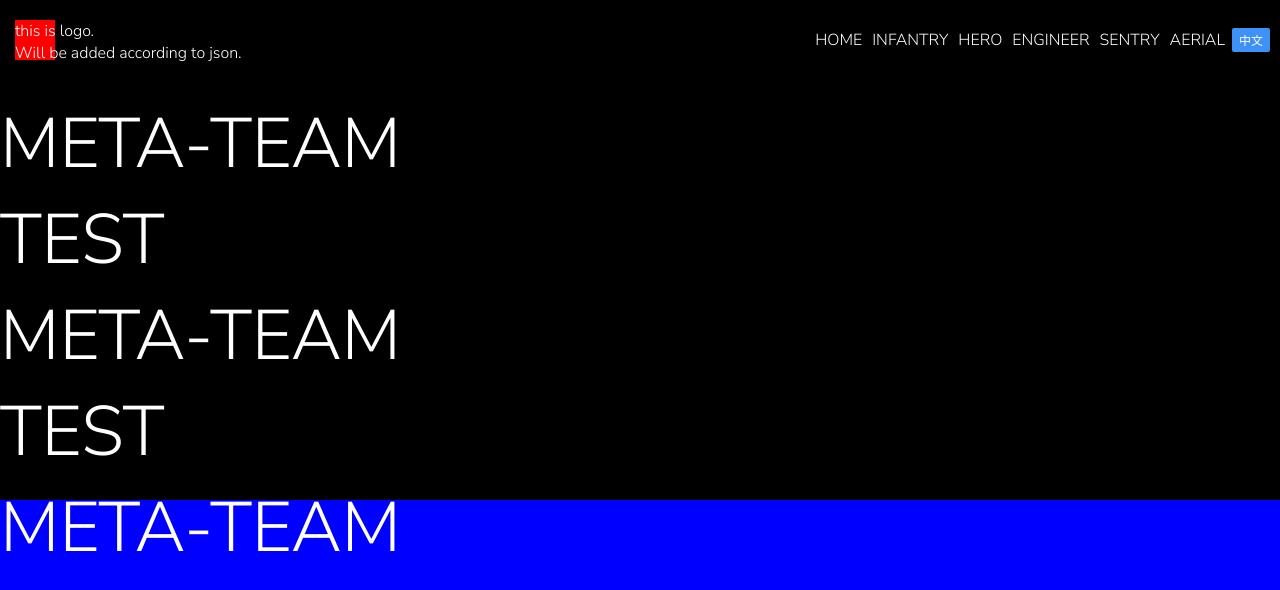
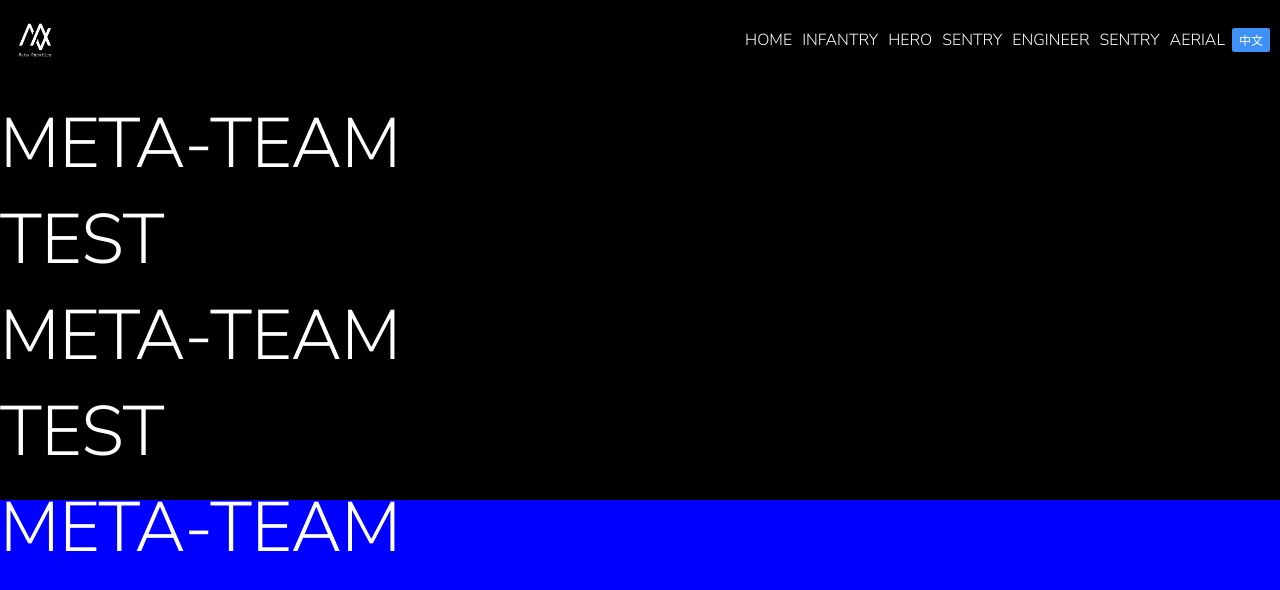
Before and after one commit to Meta-Team/Meta-Team.github.io, a plain HTML site: page index.html in a window 1280 px wide. Drawn offline with Linux system fonts and the light colour scheme.

Commit message:
[feature] Add a json file that customizes navigation bar.

```diff
--- a/index.html
+++ b/index.html
@@ -30,23 +30,14 @@
                     <span class="nav-expand-btn-line nav-expand-btn-line-bottom"></span>
 				</span>
     </label>
-    <div class="logo-panel" style="white-space:nowrap">
-        this is logo. <br>Will be added according to json.
-    </div>
+    <div class="logo-panel" id="logo"></div>
     <div class="en-switch-btn">中文</div>
-    <div class="menu-panel">
-<!--        For Test Use, loaded from json files in the future-->
-        <div class="menu-items">HOME</div>
-        <div class="menu-items">INFANTRY</div>
-        <div class="menu-items">HERO</div>
-        <div class="menu-items">ENGINEER</div>
-        <div class="menu-items">SENTRY</div>
-        <div class="menu-items">AERIAL</div>
-    </div>
+    <div class="menu-panel" id = "menu-panel"></div>
 </nav>
 <script src="ui_components/nav/javascript_include.js"></script>
+<script src="ui_components/website_controller.js"></script>
 <script>
-    let NavController = new nav_controller();
+    let WebsiteController = new website_controller("/website-config.json");
 </script>
 </body>
 </html>
--- a/ui_components/nav/css_include.css
+++ b/ui_components/nav/css_include.css
@@ -42,7 +42,7 @@ nav::after{
     width: 40px;
     height: 40px;
     margin: 15px;
-    background-color: red;
+    background-size: 100% 100%;
 }
 /********************************************//**
  *                Menu Panel
@@ -54,6 +54,10 @@ nav::after{
 nav .menu-items{
     position: relative;
     transition: all 0.5s cubic-bezier(0.8,0,.2,1.0);
+
+    user-select: none;
+    pointer-events: all;
+    cursor: default;
 }
 /*The background of menu items*/
 nav .menu-items:after{
@@ -91,6 +95,7 @@ nav .menu-items:hover::after{
     background-color: var(--rm-blue);
     position: absolute;
     right: 10px;
+    transition: all 0.5s cubic-bezier(0.8,0.0,0.2,1.0);
 }
 
 /**Just a joke :D*/
@@ -138,6 +143,10 @@ nav .menu-items:hover::after{
     nav .menu-items{
         padding: 0 5px 0 5px;
         width: auto;
+    }
+
+    .en-switch-btn{
+        top: 28px;
     }
 }
 /*Layout for mobile*/
@@ -256,4 +265,8 @@ nav .menu-items:hover::after{
         opacity: 1;
         border-bottom: rgba(255,255,255,0.2) 1px solid;
     }
+
+    .en-switch-btn{
+        top: 23px;
+    }
 }
--- a/ui_components/nav/javascript_include.js
+++ b/ui_components/nav/javascript_include.js
@@ -1,14 +1,39 @@
 class nav_controller{
-    constructor() {
+    constructor(parsed_json) {
         this.nav_obj = document.getElementById("navigation-bar");
         this.content_obj = document.getElementById("content-window");
+        this.link_panel_obj = document.getElementById("menu-panel");
+        this.logo_obj = document.getElementById("logo");
+
         let _this_ref = this;
+
+        // Init Event Listener
         this.content_obj.addEventListener("scroll", function () {
-            if(_this_ref.content_obj.scrollTop > 0.5*_this_ref.content_obj.clientHeight) {
+            if(_this_ref.content_obj.scrollTop > 0.25*_this_ref.content_obj.clientHeight) {
                 _this_ref.nav_obj.classList.add("scroll-down");
             } else{
                 _this_ref.nav_obj.classList.remove("scroll-down");
             }
         });
+
+        // Init UI
+        for ( let i = 0; i < parsed_json.links.length; i++) {
+            this.make_btn(parsed_json.links[i]);
+        }
+        this.logo_obj.style.backgroundImage = "url('" + parsed_json.logo + "')";
+    }
+
+    /**
+     * @brief   Create a link button for navigation bar panel
+     * @var     json_link_obj an object under "link" category of website-config.json. Contains "title" and "src".
+     */
+    make_btn(json_link_obj) {
+        let btn = document.createElement("div");
+        btn.classList.add("menu-items");
+        btn.innerText = json_link_obj.title;
+        btn.onclick = function () {
+
+        }
+        this.link_panel_obj.appendChild(btn);
     }
 }
--- /dev/null
+++ b/ui_components/website_controller.js
@@ -0,0 +1,18 @@
+class website_controller{
+    constructor(url) {
+        this.url = url;
+        // const yaml = require('js-yaml');
+        // const fs   = require('fs');
+        let json_request = new XMLHttpRequest();
+        json_request.open("get",this.url);
+        json_request.send(null);
+        json_request.onload = function () {
+            if (json_request.status === 200){
+                let parsed_json = JSON.parse(json_request.responseText);
+                let NavController = new nav_controller(parsed_json);
+                document.title = parsed_json.title;
+            }
+        }
+
+    }
+}
--- /dev/null
+++ b/website-config.json
@@ -0,0 +1,34 @@
+{
+  "title": "Meta-Team",
+  "logo": "/resources/Meta-Logo.png",
+  "links": [
+    {
+      "title": "HOME",
+      "src": ""
+    },
+    {
+      "title": "INFANTRY",
+      "src": ""
+    },
+    {
+      "title": "HERO",
+      "src": ""
+    },
+    {
+      "title": "SENTRY",
+      "src": ""
+    },
+    {
+      "title": "ENGINEER",
+      "src": ""
+    },
+    {
+      "title": "SENTRY",
+      "src": ""
+    },
+    {
+      "title": "AERIAL",
+      "src": ""
+    }
+  ]
+}
```
Also changed, not shown: package.json (deleted, +0 -15 lines), resources/Meta-Logo.png (added), ui_components/content-loader/javascript_include.js (added).
